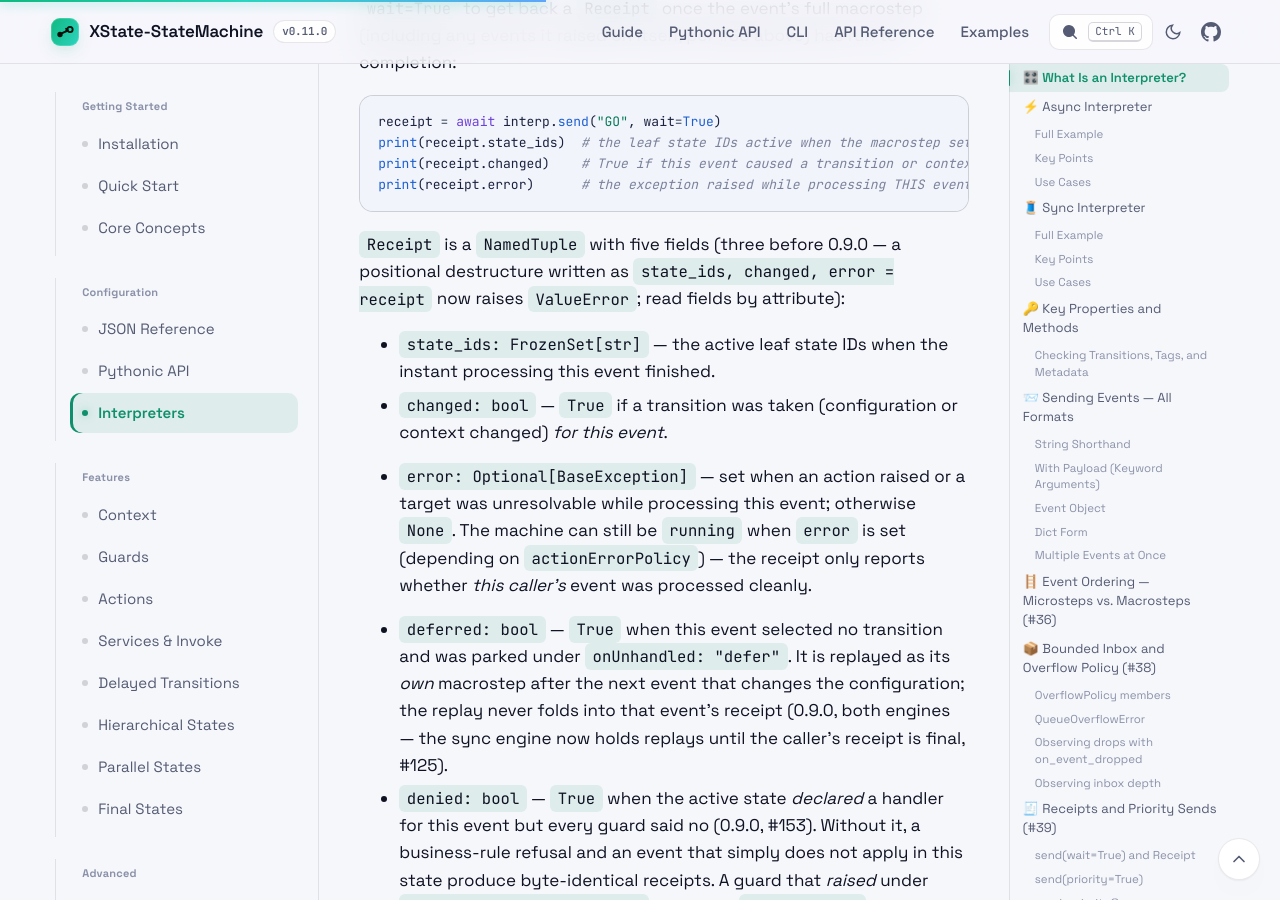
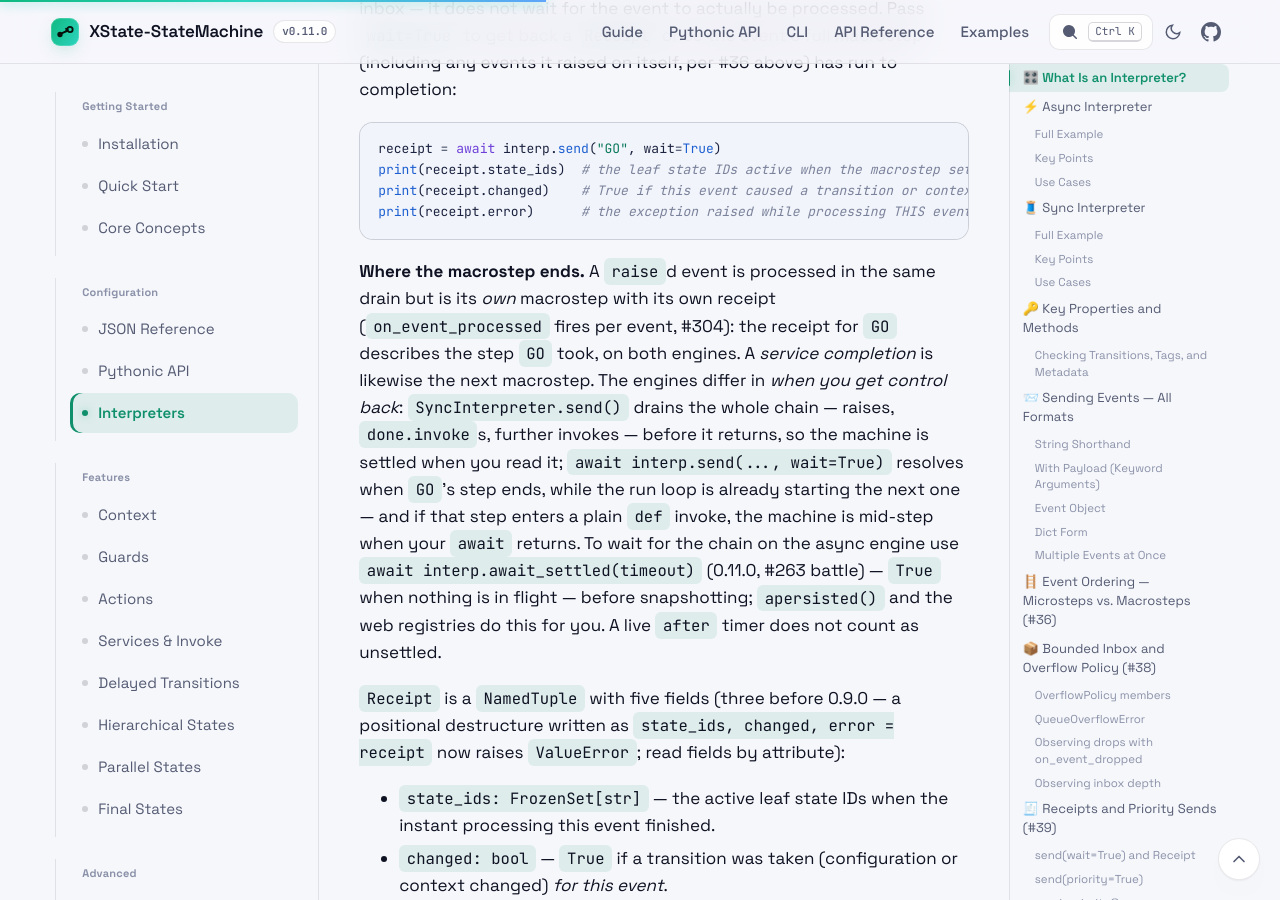
Before and after one commit to basiltt/xstate-statemachine, a Jekyll site: the page built from docs/_guide/interpreters.md, in a window 1280 px wide and 900 px high, scrolled down 16517 px. Built offline with Jekyll 4.4.1, drawn with Linux system fonts in a browser that asks for light colours; some of the changed text lies outside the part shown.

Commit message:
docs(263): await_settled / apersisted(settle_timeout) / DEFAULT_SETTLE_TIMEOUT; where a macrostep ends; fastapi_orders rolling-upgrade README
- API index: `Interpreter.await_settled(timeout)`, `apersisted(...,
  settle_timeout=)`, `DEFAULT_SETTLE_TIMEOUT`; exported from
  `xstate_statemachine.persistence`.
- interpreters.md: the #36 paragraph claimed `send(wait=True)` resolves
  only after every transitively raised event -- it does not, on either
  engine: receipts are per event (#304). Rewritten to say what is true:
  raised events and service completions are their own macrosteps; the
  sync engine drains the chain before `send()` returns, the async engine
  resolves at the event's step and `await_settled()` waits for the rest.
- persistence.md: "The async block settles before it saves".
- fastapi_orders README: the rolling-upgrade section (what it shows, the
  commands, what is faked, how to go live, the two defects it found);
  `machine_v2.json` / `migrations.py` in the file table.
- tests/test_examples_integrations.py validates and stub-builds
  `machine*.json`, so the v2 chart is checked like the primary one.

Co-Authored-By: Claude Fable 5 <noreply@anthropic.com>

````diff
--- a/docs/_guide/interpreters.md
+++ b/docs/_guide/interpreters.md
@@ -400,7 +400,7 @@ await asyncio.sleep(0.05)  # let the run loop drain the raised "GO"
 print(interp.current_state_ids)  # {'order.b'}
 ```
 
-The same guarantee applies mid-run: `await interp.send("START", wait=True)` does not resolve until every event `START` transitively raised on itself has also been processed, so the `Receipt` (see below) reflects the machine's *final* settled state for that macrostep, not an intermediate one.
+The same ordering applies mid-run: everything `START` transitively raised on itself is processed before the next external event is taken. Each raised event is nonetheless its *own* macrostep with its own `Receipt` (see below) — `await interp.send("START", wait=True)` resolves when `START`'s step ends, and the raised events follow immediately in the internal queue. To wait for the whole chain, use `await_settled()`.
 
 **What changed vs. 0.7**: prior releases queued a self-raised event onto the same inbox as external `send()` calls, so a `raise`d event could be interleaved with (or delayed behind) events sent concurrently from elsewhere. As of #36 the interpreter keeps a dedicated internal queue for self-raised events (`_internal_queue` on both engines), which is drained FIFO — internal events among themselves, in the order raised — ahead of the next external event. This makes ordering match the SCXML processing model and removes a class of races where an external event could be processed *between* two microsteps of the same macrostep.
 
@@ -499,6 +499,8 @@ print(receipt.state_ids)  # the leaf state IDs active when the macrostep settled
 print(receipt.changed)    # True if this event caused a transition or context change
 print(receipt.error)      # the exception raised while processing THIS event, or None
 ```
+
+**Where the macrostep ends.** A `raise`d event is processed in the same drain but is its *own* macrostep with its own receipt (`on_event_processed` fires per event, #304): the receipt for `GO` describes the step `GO` took, on both engines. A *service completion* is likewise the next macrostep. The engines differ in *when you get control back*: `SyncInterpreter.send()` drains the whole chain — raises, `done.invoke`s, further invokes — before it returns, so the machine is settled when you read it; `await interp.send(..., wait=True)` resolves when `GO`'s step ends, while the run loop is already starting the next one — and if that step enters a plain `def` invoke, the machine is mid-step when your `await` returns. To wait for the chain on the async engine use `await interp.await_settled(timeout)` (0.11.0, #263 battle) — `True` when nothing is in flight — before snapshotting; `apersisted()` and the web registries do this for you. A live `after` timer does not count as unsettled.
 
 `Receipt` is a `NamedTuple` with five fields (three before 0.9.0 — a positional destructure written as `state_ids, changed, error = receipt` now raises `ValueError`; read fields by attribute):
 
````
Also changed, not shown: docs/_guide/persistence.md (+2 -0 lines), docs/api/index.md (+3 -1 lines), tests/test_battle_263_chained_invokes_receipt.py (+3 -0 lines), tests/test_examples_integrations.py (+11 -3 lines), examples/integrations/fastapi_orders/README.md, 2 other files.
